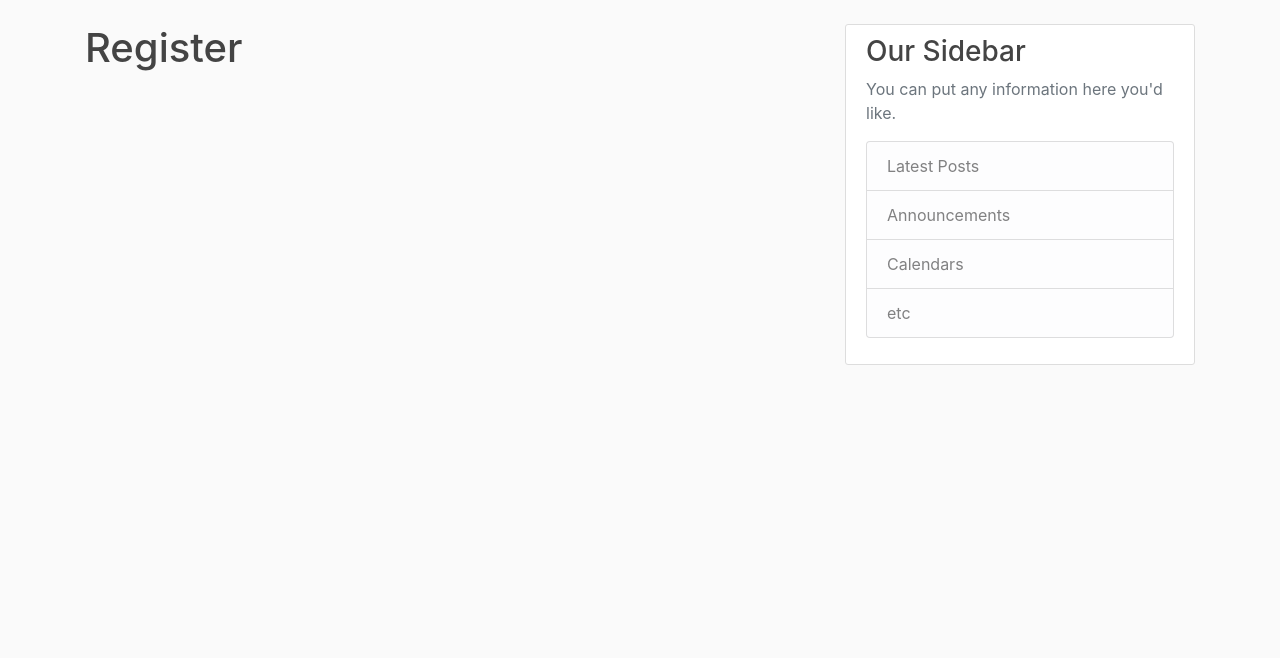
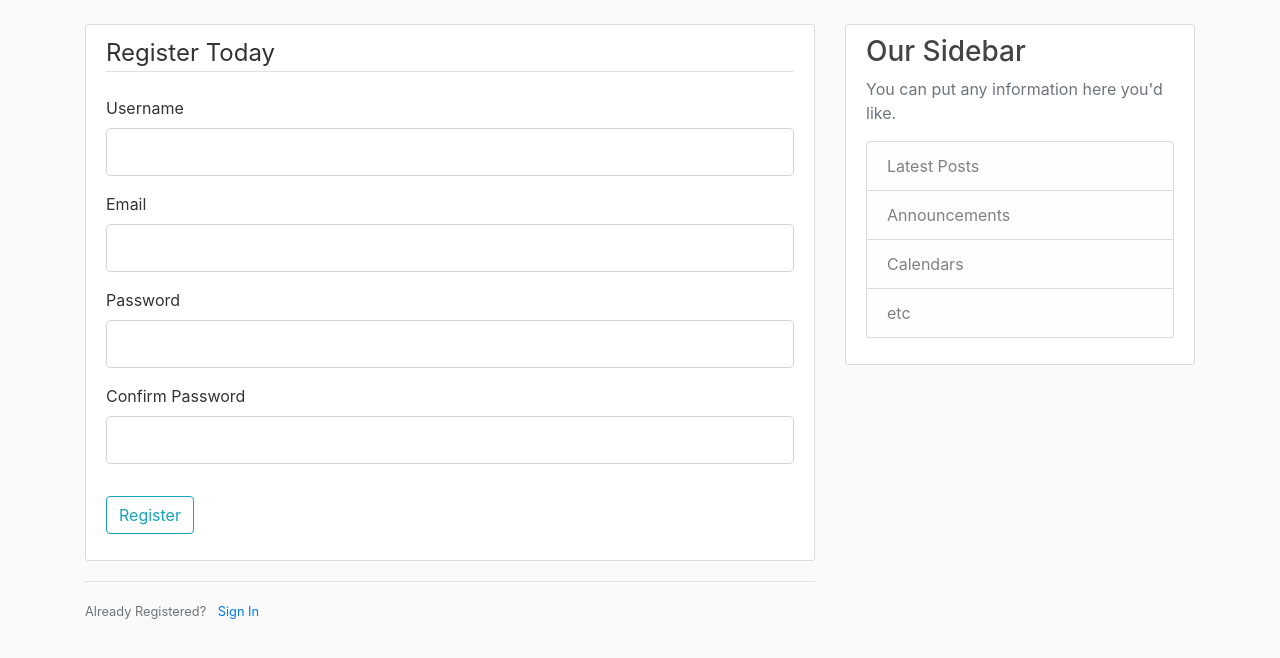
Before and after one commit to derek-oshita/flaskr, a Flask app: page /register in a window 1280 px wide. Shown: the part 56-714 px from the top of the page. Run offline with Flask 2, Linux system fonts and the light colour scheme; some libraries are stand-ins or nearby versions.

Commit message:
Fixed the forms with bootstrap classes.

```diff
--- a/flaskblog.py
+++ b/flaskblog.py
@@ -5,7 +5,7 @@ from forms import RegistrationForm, LoginForm
 
 app = Flask(__name__)
 
-app.config['SECRET KEY'] = 'c2d449cb7fec0e2c5efca449a6dcc6a7'
+app.config['SECRET_KEY'] = 'c2d449cb7fec0e2c5efca449a6dcc6a7'
 
 posts = [
     {
--- a/templates/register.html
+++ b/templates/register.html
@@ -1,4 +1,40 @@
 {% extends 'layout.html' %}
 {% block content %}
-    <h1>Register</h1>
+    <div class="content-section">
+        <form action="" method="POST">
+            {{ form.hidden_tag() }}
+            <fieldset class="form-group">
+                <legend class="border-bottom mb-4">Register Today</legend>
+            <!-- USERNAME -->
+                <div class="form-group">
+                    {{ form.username.label(class="form-control-label")}}
+                    {{ form.username(class="form-control form-control-lg")}}
+                </div>
+            <!-- EMAIL -->
+                <div class="form-group">
+                    {{ form.email.label(class="form-control-label")}}
+                    {{ form.email(class="form-control form-control-lg")}}
+                </div>
+            <!-- PASSWORD -->
+                <div class="form-group">
+                    {{ form.password.label(class="form-control-label")}}
+                    {{ form.password(class="form-control form-control-lg")}}
+                </div>
+            <!-- CONFIRM PASSWORD -->
+                <div class="form-group">
+                    {{ form.confirm_password.label(class="form-control-label")}}
+                    {{ form.confirm_password(class="form-control form-control-lg")}}
+                </div>
+            </fieldset>
+            <!-- SUBMIT BUTTON -->
+                <div class="form-group">
+                    {{ form.submit(class="btn btn-outline-info") }}
+                </div>
+        </form>
+    </div>
+    <div class="border-top pt-3">
+        <small class="text-muted">
+            Already Registered? <a href="{{ url_for('login') }}" class="ml-2">Sign In</a>
+        </small>
+    </div>
 {% endblock content %}
```
